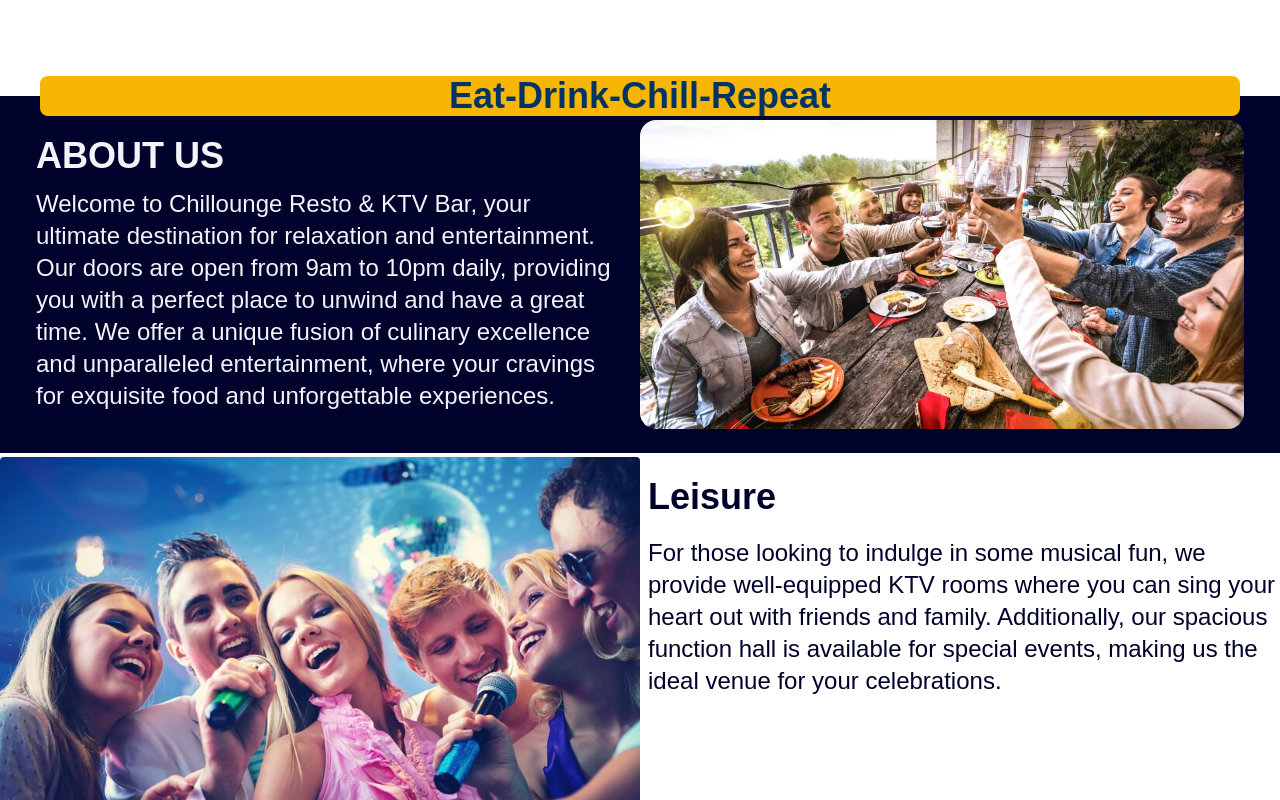
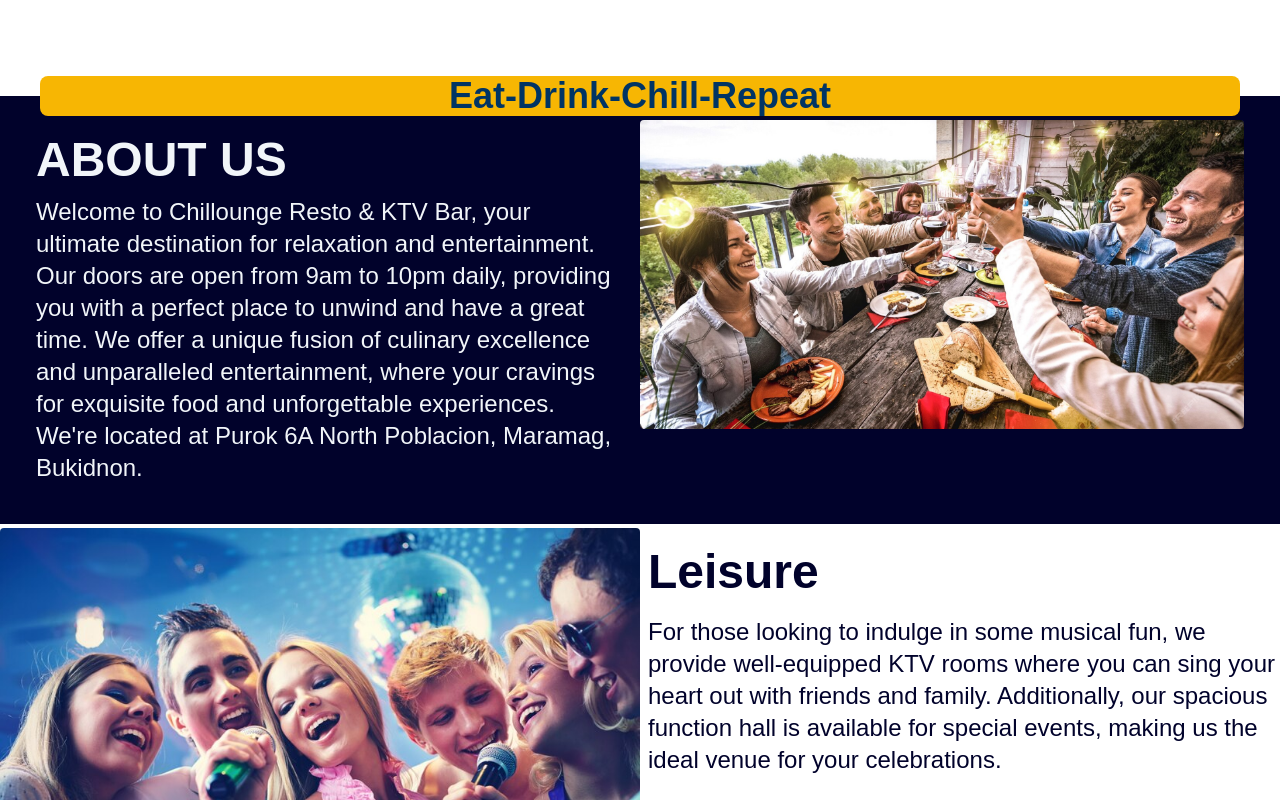
Before and after one commit to marpaul14/chillounge-resto, a React (Vite) app: page / in a window 1280 px wide. Shown: the part 600-1400 px from the top of the page. Built offline with nearby package versions, Linux system fonts and the light colour scheme.

Commit message:
change a little detail in about us section

```diff
--- a/src/components/About.jsx
+++ b/src/components/About.jsx
@@ -5,18 +5,19 @@
     <div className="bg-[#01022b] text-slate-100  w-full mx-auto px-4 cursor-default">
       <div className="px-5 py-6 grid grid-cols-2 w-full ">
         <div className="py-4 pr-5">
-          <h1 className="font-semibold text-2xl pb-3 lg:text-4xl ">ABOUT US</h1>
-          <p className="lg:text-2xl">
+          <h1 className="font-semibold text-3xl pb-3 lg:text-5xl ">ABOUT US</h1>
+          <p className="lg:text-2xl justify-start">
             Welcome to Chillounge Resto & KTV Bar, your ultimate destination for
             relaxation and entertainment. Our doors are open from 9am to 10pm
             daily, providing you with a perfect place to unwind and have a great
             time. We offer a unique fusion of culinary excellence and
             unparalleled entertainment, where your cravings for exquisite food
-            and unforgettable experiences.
+            and unforgettable experiences. We&apos;re located at Purok 6A North
+            Poblacion, Maramag, Bukidnon.
           </p>
         </div>
         <div>
-          <img src={AboutPic} className="rounded-2xl h-80 lg:h-auto" />
+          <img src={AboutPic} className="rounded h-80 lg:h-auto" />
         </div>
       </div>
     </div>
--- a/src/components/Leisure.jsx
+++ b/src/components/Leisure.jsx
@@ -7,9 +7,9 @@
         <div className="">
           <img src={KaraokeImg} className="rounded w-full" />
         </div>
-        <div className="pt-5 lg:pl-[-10]">
-          <h1 className="text-2xl font-semibold lg:text-4xl">Leisure</h1>
-          <p className="mt-3 lg:text-2xl lg:mt-5">
+        <div className="pt-5">
+          <h1 className="text-3xl font-semibold lg:text-5xl">Leisure</h1>
+          <p className="mt-3 lg:text-2xl lg:mt-5 justify-start">
             For those looking to indulge in some musical fun, we provide
             well-equipped KTV rooms where you can sing your heart out with
             friends and family. Additionally, our spacious function hall is
```
